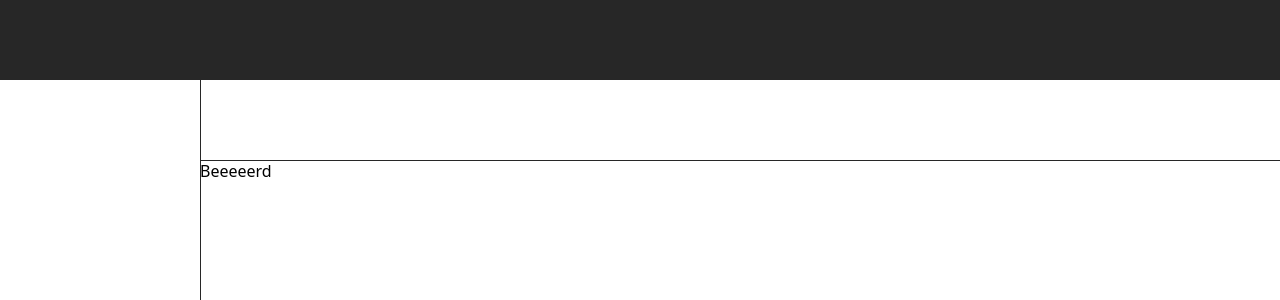
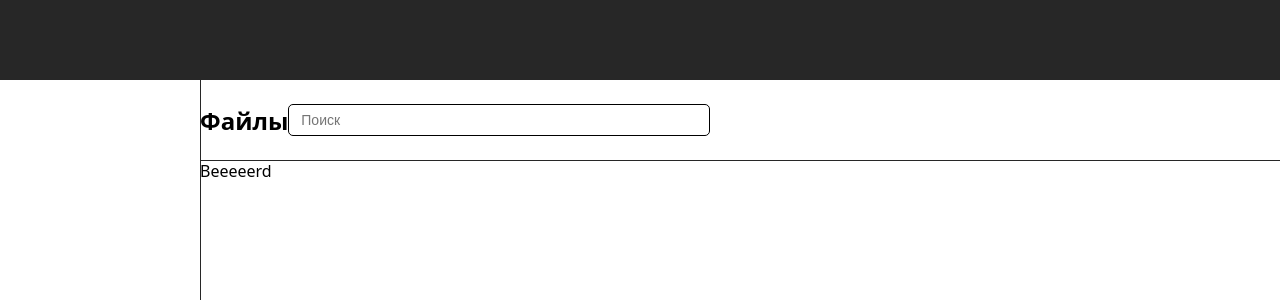
Before and after one commit to Lefski/file-storage, a React (Vite) app in the folder frontend_file_storage/: page / in a window 1280 px wide. Shown: the top 300 px of the page. Built offline with nearby package versions, Linux system fonts and the light colour scheme.

Commit message:
feat: search component added

```diff
--- a/frontend_file_storage/src/components/navbar/Navbar.jsx
+++ b/frontend_file_storage/src/components/navbar/Navbar.jsx
@@ -1,7 +1,10 @@
-import React from 'react'
 import './Navbar.css'
+import SearchComponent from '../ui_components/search-bar/searchComponent'
 export default function Navbar() {
   return (
-    <nav class="navbar"></nav>
+    <nav class="navbar">
+      <h1>Файлы</h1>
+      <SearchComponent></SearchComponent>
+    </nav>
   )
 }
--- a/frontend_file_storage/src/components/ui_components/search-bar/searchComponent.jsx
+++ b/frontend_file_storage/src/components/ui_components/search-bar/searchComponent.jsx
@@ -1,6 +1,3 @@
-import React from 'react'
-
-import React from 'react';
 
 const SearchComponent = () => {
   const searchStyles = {
@@ -30,7 +27,6 @@ const SearchComponent = () => {
 
   return (
     <label style={searchStyles.container}>
-      <span style={searchStyles.icon}>🔍</span>
       <input
         type="text"
         placeholder="Поиск"
```
